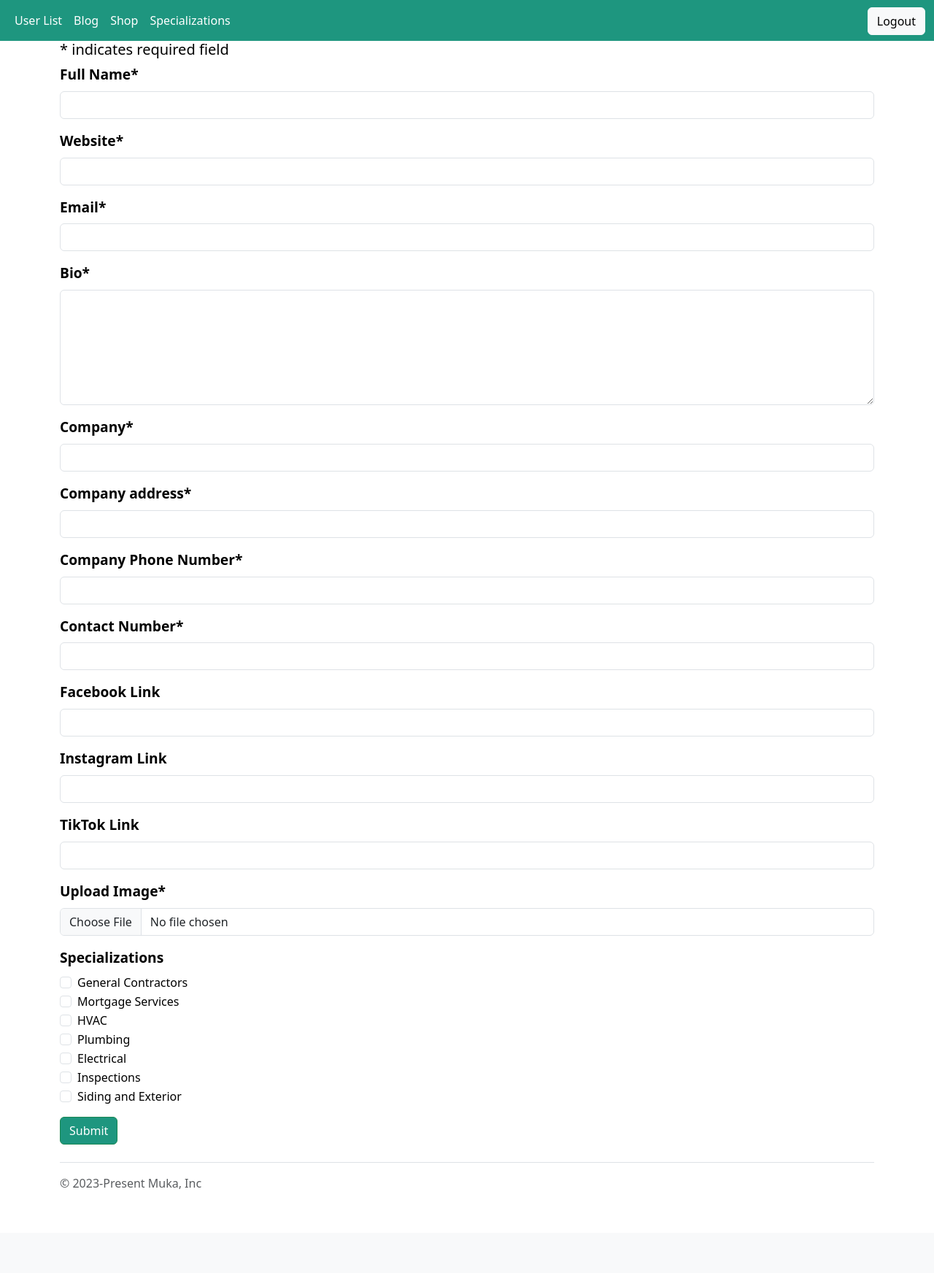
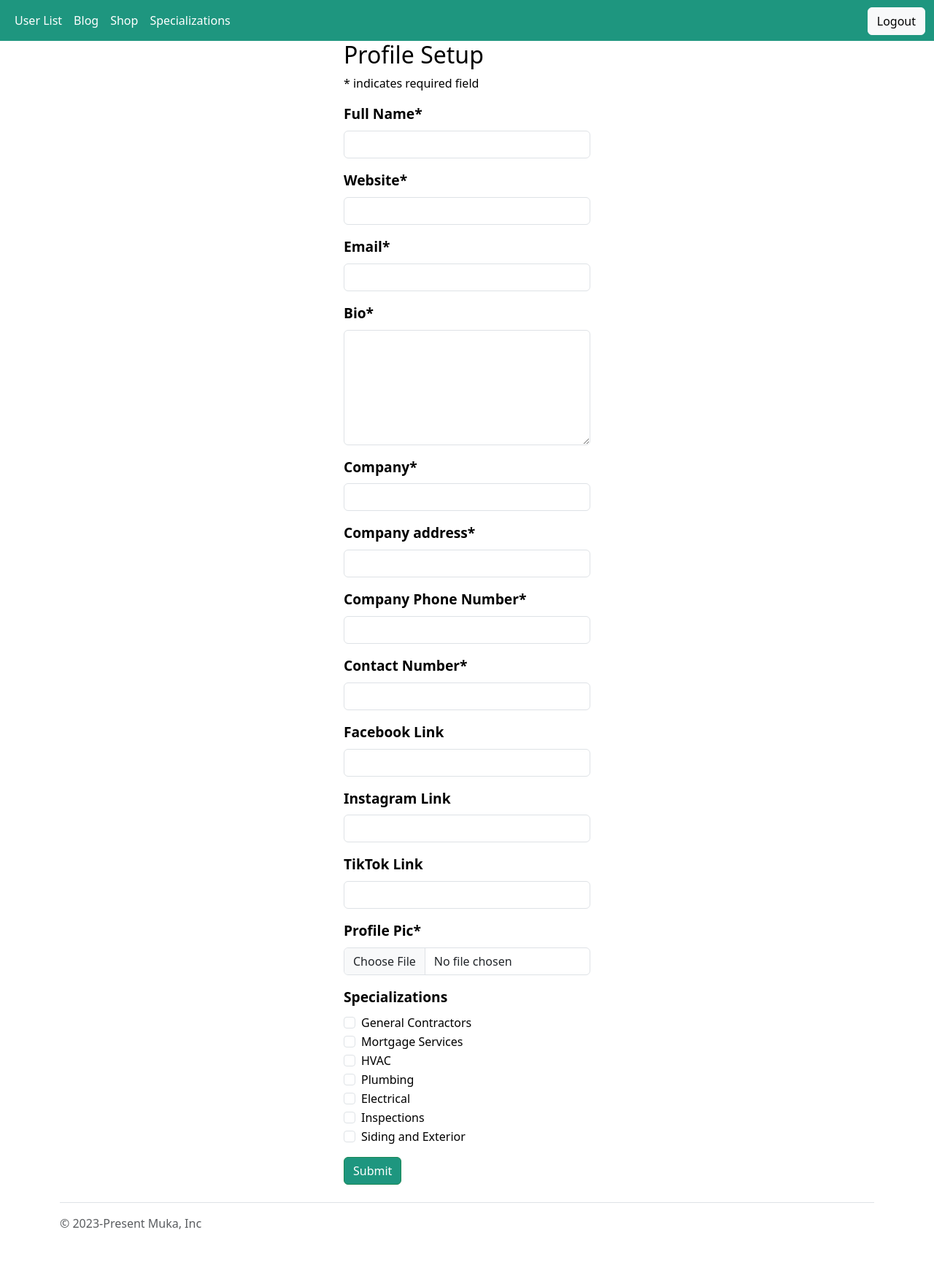
Before and after one commit to Muka-is-home/api, a Django app: page /muka/profile/1 in a window 1280 px wide. Shown: the whole page at 73% size. Before the commit the page ends 1629 px from the top, so only its background shows below. Run offline with Django 4.2, Linux system fonts and the light colour scheme; the visitor is signed in with stand-in values (Sample User, id 1); data comes from the database, SQL or seed files in the repository; parts of the project's set-up code (start-up, migrations or seed data) failed here and were passed over.

Commit message:
Update profile_form.html layout

```diff
--- a/templates/adminapp/user_profile_forms/profile_form.html
+++ b/templates/adminapp/user_profile_forms/profile_form.html
@@ -1,8 +1,9 @@
 {% extends "adminapp/base/index.html" %}
 
 {% block content %}
-<div class="container userCreateForm">
-  <h5>* indicates required field</h5>
+<div class="container userCreateForm" style="max-width: fit-content;">
+  <h2>Profile Setup</h2>
+  <p>* indicates required field</p>
   <form enctype="multipart/form-data" action="{% url 'profile' user%}" method="POST" id="user_form" onSubmit="prepareLicenseData">
     {% csrf_token %}
     <div class="mb-3">
@@ -50,7 +51,7 @@
       <input type="url" class="form-control" id="profile-tiktok" name="tiktok" aria-describedby="tiktokkHelp">
     </div>
     <div class="mb-3">
-      <label for="formFile" class="form-label">Upload Image*</label>
+      <label for="formFile" class="form-label">Profile Pic*</label>
       <input class="form-control" name="image" type="file" id="formFile">
     </div>
     <div class="mb-3">
```
